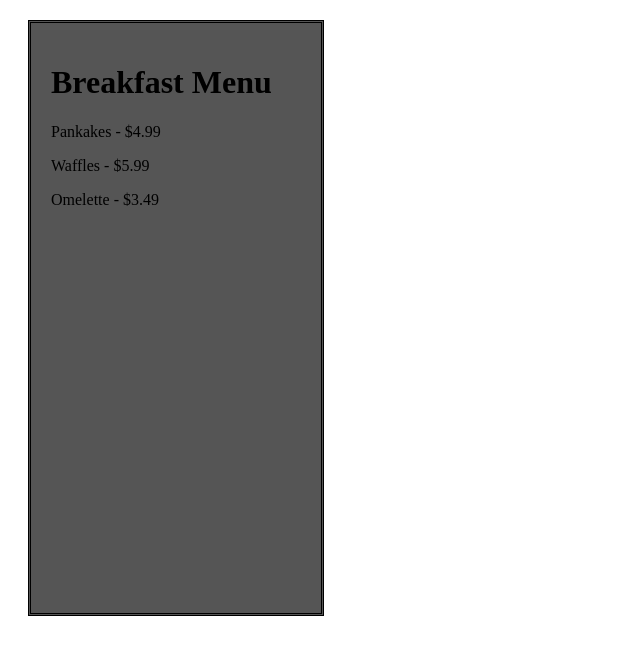
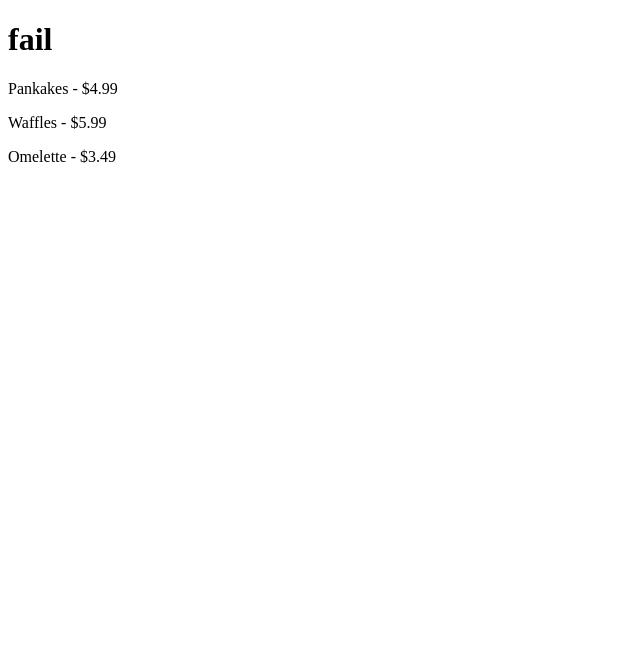
Before and after one commit to StrayTheDev/StrayTheDev.github.io, a plain HTML site: page menu.html in a window 1280 px wide. Shown: the whole page, without its empty margins (0-640 px from the left). Drawn offline with Linux system fonts and the light colour scheme.

Commit message:
Update menu.html

```diff
--- a/menu.html
+++ b/menu.html
@@ -4,8 +4,8 @@
     <title>Menus</title>
   </head>
   <body>
-    <div style="width:250px; height:550px; padding:20px; background-color:#555555; margin:20px; border-style: double; background-image: 'image/music.jpg'; background-size: cover; background-position: center;">
-      <h1>Breakfast Menu</h1>
+    <div style="width: 400px; height: 250px; background-image: 'image/music.jpg'; background-size: cover; background-position: center; border-radius: 12px;">
+      <h1>fail</h1>
       <p>Pankakes   -   $4.99</p>
       <p>Waffles   -   $5.99</p>
       <p>Omelette   -   $3.49</p>
```
